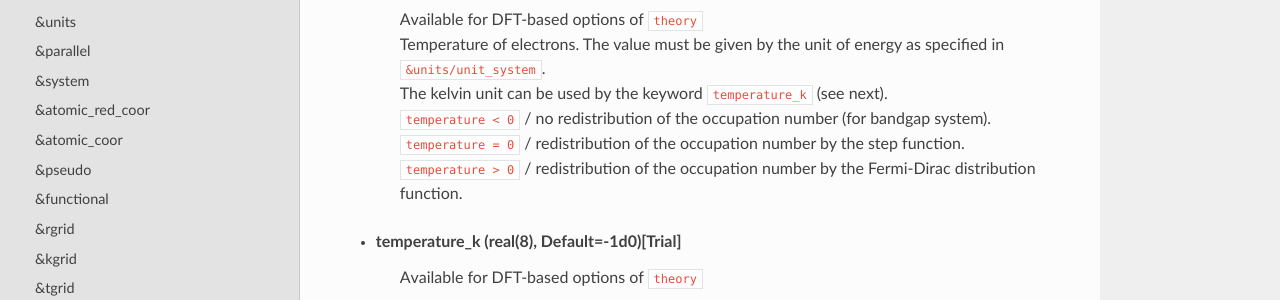
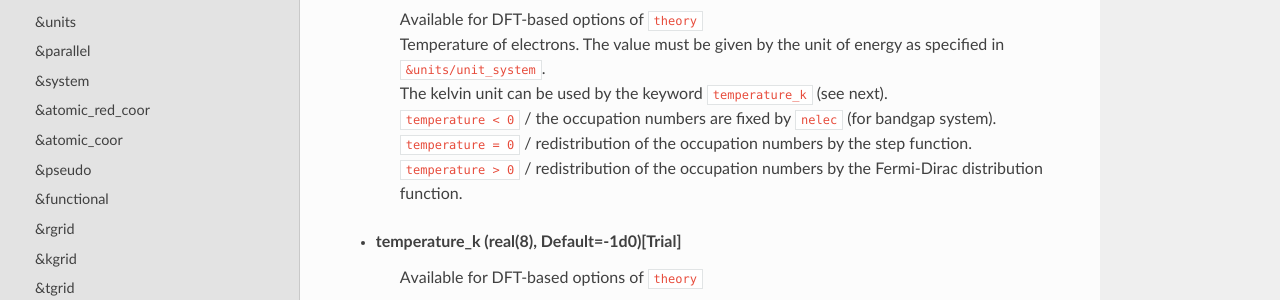
Before and after one commit to SALMON-TDDFT/SALMON-DOCS, a Sphinx documentation site: the page built from source/input_keyword_list.rst, in a window 1280 px wide and 900 px high, scrolled down 6536 px. Shown: the part 149-449 px from the top of the window. Built offline with Sphinx 7.4.7 and the Read the Docs theme 2.0.0, drawn with Linux system fonts in a browser that asks for light colours; formulas are drawn with MathJax 3.

Commit message:
Update input_keyword_list.rst

```diff
--- a/source/input_keyword_list.rst
+++ b/source/input_keyword_list.rst
@@ -237,9 +237,9 @@ List of all input keywords
    | Available for DFT-based options of ``theory``
    | Temperature of electrons. The value must be given by the unit of energy as specified in ``&units/unit_system``.
    | The kelvin unit can be used by the keyword ``temperature_k`` (see next).
-   | ``temperature < 0`` / no redistribution of the occupation number (for bandgap system).
-   | ``temperature = 0`` / redistribution of the occupation number by the step function.
-   | ``temperature > 0`` / redistribution of the occupation number by the Fermi-Dirac distribution function.
+   | ``temperature < 0`` / the occupation numbers are fixed by ``nelec`` (for bandgap system).
+   | ``temperature = 0`` / redistribution of the occupation numbers by the step function.
+   | ``temperature > 0`` / redistribution of the occupation numbers by the Fermi-Dirac distribution function.
 
 - **temperature_k** (real(8), Default=-1d0)[Trial]
    | Available for DFT-based options of ``theory``
```
